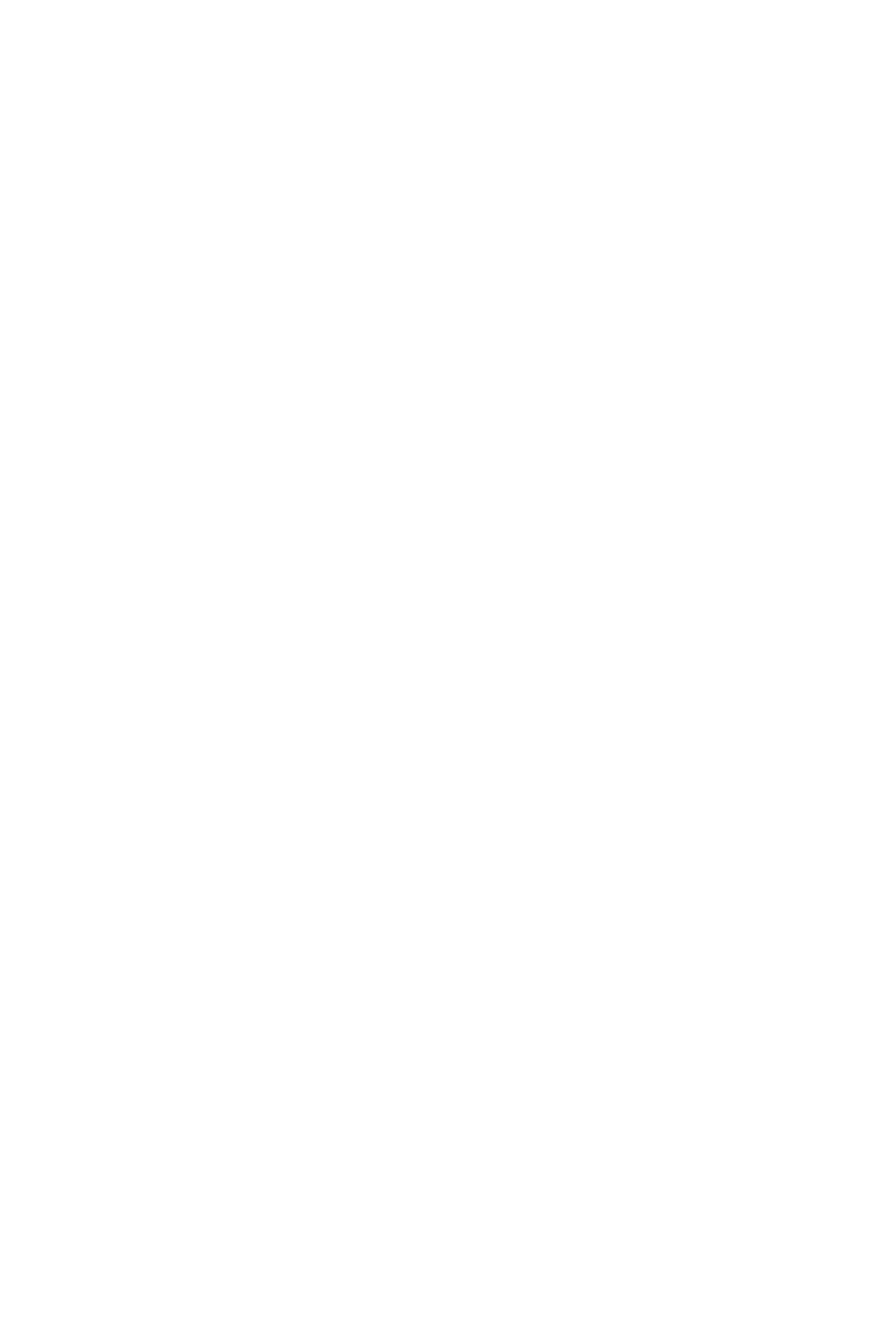
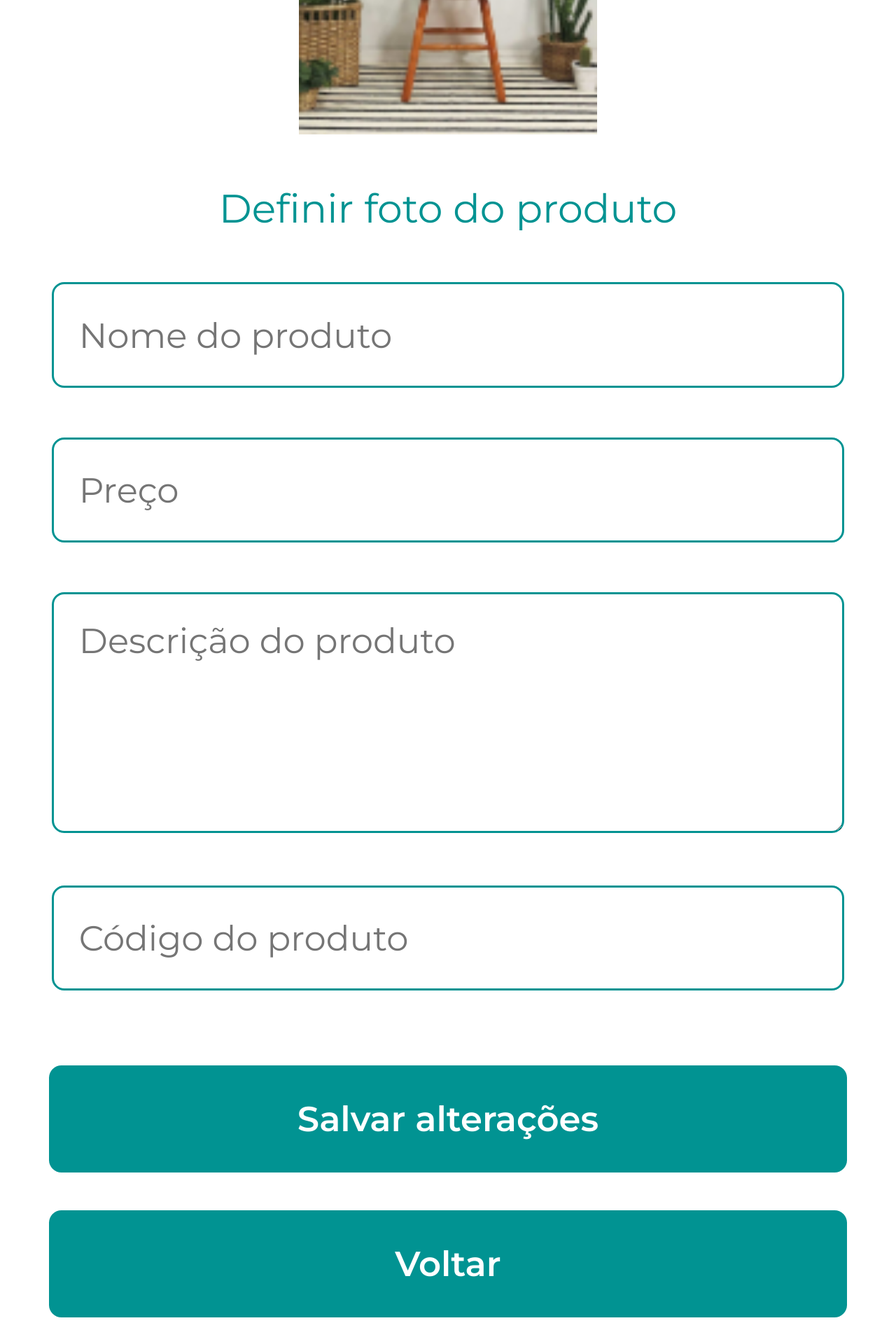
Before and after one commit to RenanTCastro/loja-on-frontend, a React (Create React App) app: page /adicionarproduto in a window 1280 px wide. Before the commit this address had no page. Shown: the part 590-2510 px from the top of the page at 70% size. Before the commit the page ends 800 px from the top, so only its background shows below. Built offline with nearby package versions, Linux system fonts and the light colour scheme.

Commit message:
gerenciamento do produto

```diff
--- a/src/App.js
+++ b/src/App.js
@@ -5,17 +5,18 @@ import {Menu} from "./components/Menu/index"
 
 import {
   Home,
-  Produto,
-  FinalizarCompra
+  // Produto,
+  // FinalizarCompra
 } from "./pages/Cliente/index"
 
 import {
-  // SeusProdutos,
+  SeusProdutos,
   Login,
+  CadastroUsuario,
   // CadastroLoja,
-  // CadastroUsuario,
   // Configuracoes,
-  // GerenciarProduto
+  AdicionarProduto,
+  GerenciarProduto
 } from "./pages/Lojista/index"
 
 function App() {
@@ -25,8 +26,11 @@ function App() {
       <BrowserRouter>
         <Routes>
             <Route index element={<Home/>} />
-            <Route path="login" element={<Login />} />
-            <Route path="produto" element={<Produto />} />
+            <Route path="login" element={<Login />}/>
+            <Route path="cadastro" element={<CadastroUsuario />} />
+            <Route path="produtos" element={<SeusProdutos />} />
+            <Route path="gerenciarproduto" element={<GerenciarProduto />} />
+            <Route path="adicionarproduto" element={<AdicionarProduto />} />
         </Routes>
       </BrowserRouter>
     </div>
--- a/src/components/ProductCard/ProductCard.jsx
+++ b/src/components/ProductCard/ProductCard.jsx
@@ -12,12 +12,18 @@ import {
 
 export default function ProductCard(params){
     const buttonText = params.text;
+
+    const handleClick = ()=>{
+        buttonText === 'EDITAR'
+        ? window.location = `/gerenciarproduto/?id=${params.info.product_id}`
+        : console.log("add")
+    }
     return(
         <DivProductCard>
             <ImageProduct src={defaultProductImage} alt="Imagem do produto"/>
-            <ProductName>Cadeira de Madeira Wood Brasileira</ProductName>
-            <ProductPrice>R$ 37,99</ProductPrice>
-            <AddSacolaButton>{buttonText}</AddSacolaButton>
+            <ProductName>{params.info.name}</ProductName>
+            <ProductPrice>R$ {params.info.price}</ProductPrice>
+            <AddSacolaButton onClick={handleClick}>{buttonText}</AddSacolaButton>
         </DivProductCard>
     );
 }
--- a/src/components/TextAreaLojaOn/TextAreaLojaOn.jsx
+++ b/src/components/TextAreaLojaOn/TextAreaLojaOn.jsx
@@ -9,6 +9,6 @@ export default function TextAreaLojaOn(params){
     const {rows = 5, placeholder} = params;
 
     return(
-        <TextAreaLO placeholder = {placeholder} rows={rows}/>
+        <TextAreaLO placeholder = {placeholder} rows={rows} {...params}/>
     );
 }
--- /dev/null
+++ b/src/pages/Lojista/AdicionarProduto/AdicionarProduto.jsx
@@ -0,0 +1,53 @@
+import React, { useState } from "react";
+
+import api from "../../../services/api";
+import auth from "../../../services/auth";
+
+import Foto from "../../../assets/defaultProductImage.png"
+
+import { InputLojaOn, TextAreaLojaOn, ButtonLojaOn } from "../../../components/index";
+
+import {
+    AdicionarProdutoContainer,
+    AdicionarProdutoTexto,
+    FotoProduto
+} from "./styles";
+
+export default function AdicionarProduto(){
+    const [productData, setProductData] = useState({});
+
+    const handleInput = (e)=>{
+        setProductData({...productData, [e.target.name] : e.target.value});
+    }
+
+    const handleSave = async()=>{
+        await api.post('/addProduct', {...productData, user_id: auth.get().user_id})
+        .then((res)=>{
+            window.location="/produtos";
+        })
+        .catch((err)=>{
+            console.log(err);
+        });
+    }
+
+    return(
+        <AdicionarProdutoContainer>
+
+            <FotoProduto src={Foto}/>
+            <AdicionarProdutoTexto>
+                Definir foto do produto
+            </AdicionarProdutoTexto>
+
+            <div style={{marginBottom: "2.778vw"}}>
+                <InputLojaOn placeholder="Nome do produto" onChange={handleInput} name="name"/>
+                <InputLojaOn placeholder="Preço" type="number" onChange={handleInput} name="price"/>
+                <TextAreaLojaOn rows="5" placeholder="Descrição do produto" onChange={handleInput} name="description"/>
+                <InputLojaOn placeholder="Código do produto" onChange={handleInput} name="code"/>
+            </div>
+
+            <ButtonLojaOn name="Salvar alterações" colorType="confirmar" onClick={handleSave}/>
+            <ButtonLojaOn name="Voltar" onClick={()=>window.location="/produtos"}/>
+
+        </AdicionarProdutoContainer>
+    );
+}
--- /dev/null
+++ b/src/pages/Lojista/AdicionarProduto/index.js
@@ -0,0 +1 @@
+export { default as AdicionarProduto } from "./AdicionarProduto";
--- /dev/null
+++ b/src/pages/Lojista/AdicionarProduto/styles.js
@@ -0,0 +1,23 @@
+
+import styled from "styled-components/macro";
+
+export const AdicionarProdutoContainer = styled.div`
+    display: flex;
+    flex-direction:column;
+    align-items: center;
+    margin: 27.778vw 7.5vw 13.889vw 7.5vw;
+`;
+
+export const FotoProduto = styled.img`
+    width: 33.333vw;
+    height: 33.333vw;
+`;
+
+export const AdicionarProdutoTexto = styled.p`
+    font-size: 4.444vw;
+    font-weight: 400;
+    color: #019392;
+    text-align: center;
+    margin: 5.556vw 0 5.556vw 0;
+    cursor: pointer;
+`;
--- a/src/pages/Lojista/GerenciarProduto/GerenciarProduto.jsx
+++ b/src/pages/Lojista/GerenciarProduto/GerenciarProduto.jsx
@@ -1,4 +1,7 @@
-import React from "react";
+import React, { useEffect, useState } from "react";
+
+import api from "../../../services/api";
+import auth from "../../../services/auth";
 
 import Foto from "../../../assets/defaultProductImage.png"
 
@@ -11,24 +14,63 @@ import {
 } from "./styles";
 
 export default function GerenciarProduto(){
+    const [productData, setProductData] = useState({});
+
+    let product_id = window.location.search.substring(1).split('&')[0].split('=')[1];
+
+    useEffect(()=>{
+        api.get(`/getProduct/${product_id}`)
+        .then((res)=>{
+            setProductData(res.data[0]);
+            console.log(res.data)
+        })
+        .catch((err)=>{
+            console.log("Erro ao buscar produto", err)
+        })
+    // eslint-disable-next-line react-hooks/exhaustive-deps
+    },[])
+    const handleInput = (e)=>{
+        setProductData({...productData, [e.target.name] : e.target.value});
+    }
+
+    const handleSave = async()=>{
+        await api.put(`/editProduct/${product_id}`, {...productData, user_id: auth.get().user_id})
+        .then((res)=>{
+            window.location="/produtos";
+        })
+        .catch((err)=>{
+            console.log(err);
+        });
+    }
+
+    const handleDelete = async()=>{
+        await api.delete(`/deleteProduct/${product_id}`)
+        .then(()=>{
+            window.location="/produtos";
+        })
+        .catch((err)=>{
+            console.log(err);
+        });
+    }
+
     return(
         <GerenciarProdutoContainer>
 
             <FotoProduto src={Foto}/>
             <GerenciarProdutoTexto>
-                Alterar foto do produto
+                Definir foto do produto
             </GerenciarProdutoTexto>
 
             <div style={{marginBottom: "2.778vw"}}>
-                <InputLojaOn placeholder="Nome do produto"/>
-                <InputLojaOn placeholder="Preço"/>
-                <TextAreaLojaOn rows="5" placeholder="Descrição do produto" />
-                <InputLojaOn placeholder="Código do produto"/>
+                <InputLojaOn placeholder="Nome do produto" onChange={handleInput} name="name" value={productData?.name}/>
+                <InputLojaOn placeholder="Preço" type="number" onChange={handleInput} name="price" value={productData?.price}/>
+                <TextAreaLojaOn rows="5" placeholder="Descrição do produto" onChange={handleInput} name="description" value={productData?.description}/>
+                <InputLojaOn placeholder="Código do produto" onChange={handleInput} name="code" value={productData?.code}/>
             </div>
 
-            <ButtonLojaOn name="Salvar alterações" colorType="confirmar"/>
-            <ButtonLojaOn name="Voltar"/>
-            <ButtonLojaOn name="Apagar produto" colorType="apagar"/>
+            <ButtonLojaOn name="Salvar alterações" colorType="confirmar" onClick={handleSave}/>
+            <ButtonLojaOn name="Voltar" onClick={()=>window.location="/produtos"}/>
+            <ButtonLojaOn name="Apagar produto" colorType="apagar" onClick={handleDelete}/>
 
         </GerenciarProdutoContainer>
     );
--- a/src/pages/Lojista/Login/Login.jsx
+++ b/src/pages/Lojista/Login/Login.jsx
@@ -12,7 +12,6 @@ import {
 
 import auth from "../../../services/auth";
 import api from "../../../services/api";
-import { redirect } from "react-router-dom";
 
 export default function Login(){
     const [userData, setUserData] = useState({});
@@ -25,7 +24,7 @@ export default function Login(){
         await api.post('/login', {email: "renan@gmail.com", password: "123"})
         .then((res)=>{
             auth.save(res.data);
-            redirect("/");
+            window.location="/produtos";
         })
         .catch((err)=>{
             console.log(err);
--- a/src/pages/Lojista/SeusProdutos/SeusProdutos.jsx
+++ b/src/pages/Lojista/SeusProdutos/SeusProdutos.jsx
@@ -1,4 +1,4 @@
-import React from "react";
+import React, { useEffect, useState } from "react";
 import ProductCard from "../../../components/ProductCard/ProductCard";
 
 import IconSearch from "../../../assets/searchIcon.png"
@@ -14,8 +14,22 @@ import {
     Button,
     ProductsContainer
 } from "./styles";
+import api from "../../../services/api";
+import auth from "../../../services/auth";
 
 export default function SeusProdutos(){
+    const [productsData, setProductsData] = useState([]);
+
+    useEffect(()=>{
+        api.get(`/getAllProducts/${auth.get().user_id}`)
+        .then((res)=>{
+            setProductsData(res.data);
+            console.log(res.data)
+        })
+        .catch((err)=>{
+            console.log("Erro ao buscar produtos", err)
+        })
+    },[])
     return(
         <SeusProdutosContainer>
             <SearchBar>
@@ -24,16 +38,14 @@ export default function SeusProdutos(){
             </SearchBar>
 
             <ButtonContainer>
-                <Button>Novo produto <img src={IconAdd} alt="icone de adicionar"/></Button>
+                <Button onClick={()=>window.location="/adicionarproduto"}>Novo produto <img src={IconAdd} alt="icone de adicionar"/></Button>
                 <Button>Compartilhar <img src={IconShare} alt="icone de compartilhar"/></Button>
             </ButtonContainer>
 
             <ProductsContainer>
-                <ProductCard text="Editar"/>
-                <ProductCard text="Editar"/>
-                <ProductCard text="Editar"/>
-                <ProductCard text="Editar"/>
-                <ProductCard text="Editar"/>
+                {productsData.map((e)=>{
+                    return <ProductCard text="EDITAR" info={e}/>
+                })}
             </ProductsContainer>
         </SeusProdutosContainer>
     );
--- a/src/pages/Lojista/index.js
+++ b/src/pages/Lojista/index.js
@@ -1,5 +1,6 @@
 export * from "./CadastroLoja";
 export * from "./CadastroUsuario";
+export * from "./AdicionarProduto";
 export * from "./GerenciarProduto";
 export * from "./Configuracoes";
 export * from "./SeusProdutos";
--- a/src/services/api.js
+++ b/src/services/api.js
@@ -1,7 +1,7 @@
 import axios from "axios";
 
 const api = axios.create({
-  baseURL: "http://localhost:8080/",
+  baseURL: "http://localhost:3001/",
   headers: {"Access-Control-Allow-Origin": "*"}
 });
 
```
